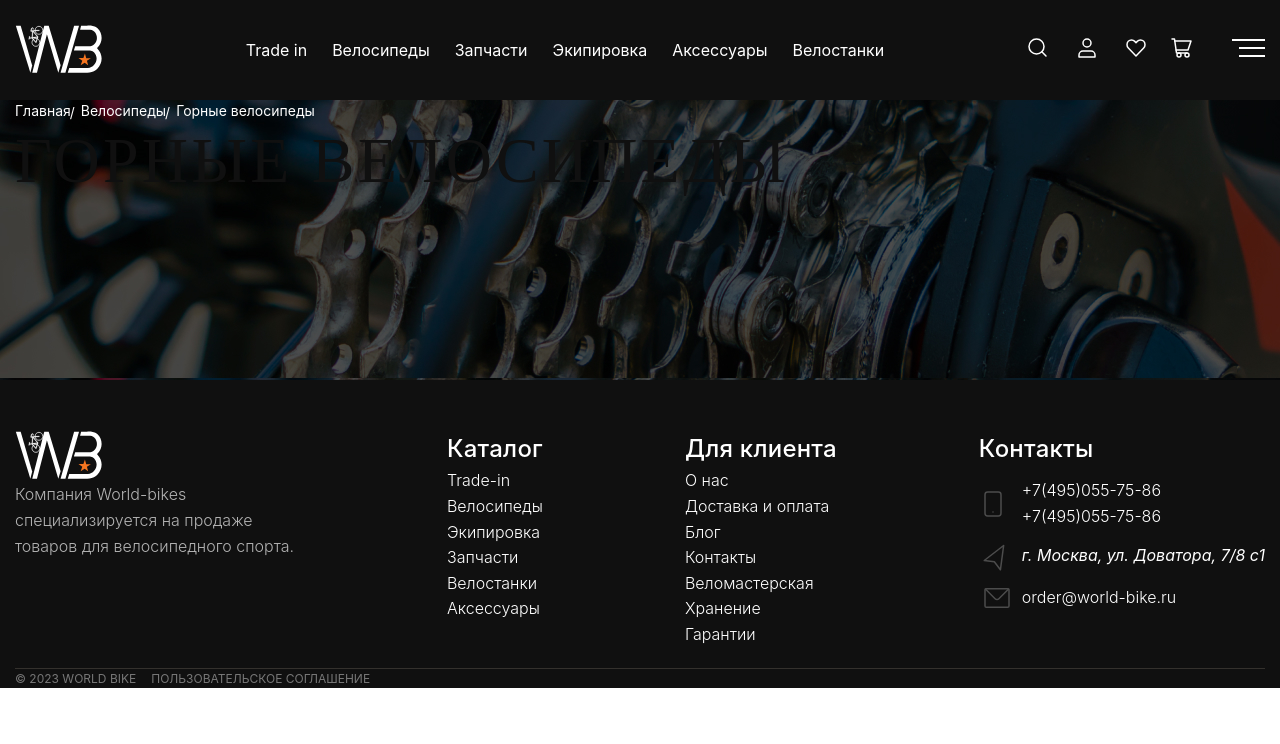
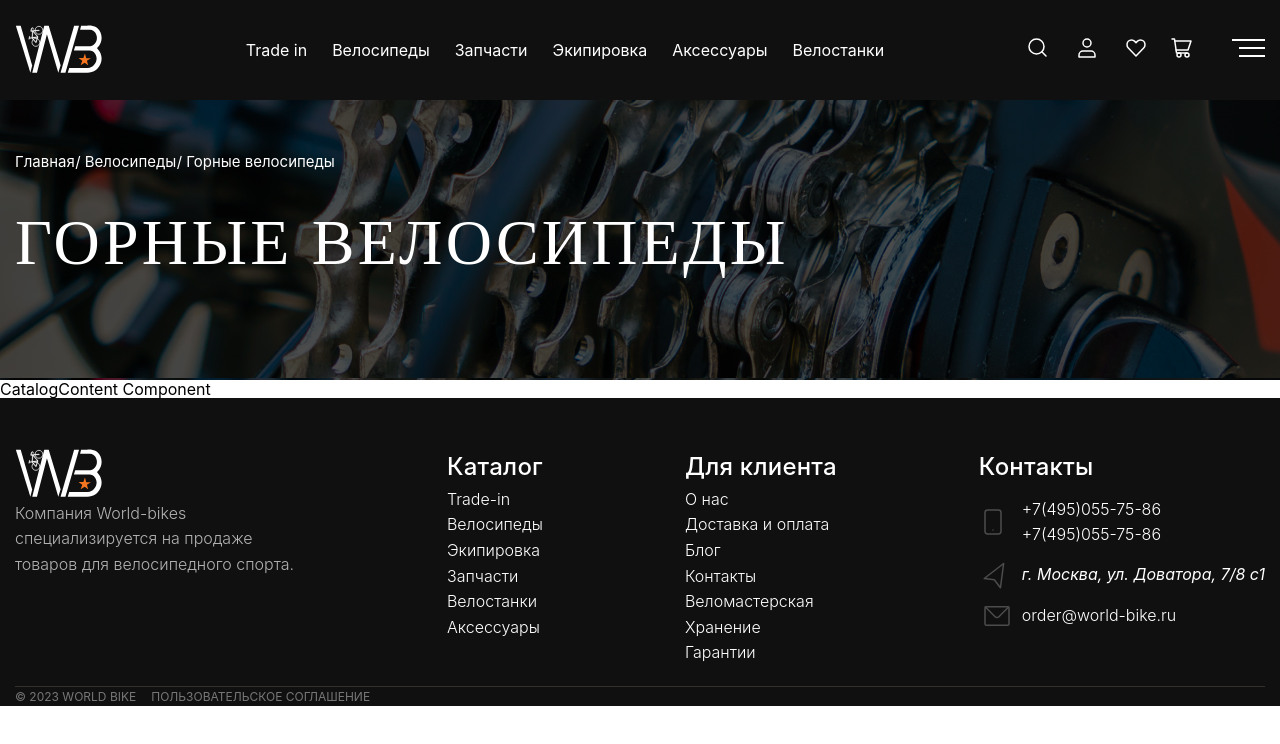
Before and after one commit to Islam-Parchiev/electroVelo, a React app in the folder client/: page /catalog in a window 1280 px wide. Shown: the top 744 px of the page. Built offline with nearby package versions, Linux system fonts and the light colour scheme; a web font is replaced by a local one.

Commit message:
create CatalogMountain

```diff
--- /dev/null
+++ b/client/src/components/CatalogContent/CatalogContent.module.scss
@@ -0,0 +1,3 @@
+.CatalogContent {
+
+}
--- /dev/null
+++ b/client/src/components/CatalogContent/CatalogContent.tsx
@@ -0,0 +1,16 @@
+import React from 'react'
+
+import styles from './CatalogContent.module.scss'
+
+interface CatalogContentProps {}
+
+const CatalogContent:React.FC<CatalogContentProps> = (props) => {
+	const {} = props;
+	return (
+		<div className={styles.CatalogContent}>
+			CatalogContent Component
+		</div>
+	)
+}
+
+export default CatalogContent
--- a/client/src/components/CatalogMountain/CatalogMountain.module.scss
+++ b/client/src/components/CatalogMountain/CatalogMountain.module.scss
@@ -2,7 +2,11 @@
 	height: 280px;
 	background-image: url("../../../public/images/Catalog/bg.jpg");
 	&__wrapper {
-
+		padding-top: 50px;
+		h1 {
+			margin-top: 30px;
+			color:var(--light-color);
+		}
 	}
 }
 .Breadcrumbs {
@@ -12,12 +16,12 @@
 	&__item {
 a {
 		position: relative;
-	font-family: Inter;
-font-weight: 400;
-font-style: normal;
-font-size: 14px;
-line-height: 160%; /* 22.4px */
-		color: var(--white, #FFF);
+		font-family: Inter;
+		font-weight: 400;
+		font-style: normal;
+		font-size: 15px;
+		line-height: 160%; /* 22.4px */
+		color: var(--light-color, #FFF);
 &:hover {
 	color: var(--orange, #F57520);
 }
@@ -28,8 +32,8 @@ line-height: 160%; /* 22.4px */
 a::before{
 			content: "/";
 			position: absolute;
-			right: -4px;
-			top: 0;
+			right: -6px;
+			top: -2px;
 }
 
 
--- a/client/src/components/CatalogMountain/CatalogMountain.tsx
+++ b/client/src/components/CatalogMountain/CatalogMountain.tsx
@@ -23,6 +23,7 @@ const CatalogMountain:React.FC = () => {
 							Горные велосипеды
 							</a>
 						</li>
+
 					</ul>
 					<h1 className="title">Горные велосипеды</h1>
 				</div>
--- a/client/src/pages/Catalog/Catalog.tsx
+++ b/client/src/pages/Catalog/Catalog.tsx
@@ -1,7 +1,8 @@
 import React from 'react'
 
+import Header from '@components/Header/Header'
 import CatalogMountain from '@components/CatalogMountain/CatalogMountain'
-import Header from '@components/Header/Header'
+import CatalogContent from '@components/CatalogContent/CatalogContent';
 
 import styles from './Catalog.module.scss';
 const Catalog:React.FC = () => {
@@ -10,6 +11,7 @@ const Catalog:React.FC = () => {
 			<Header otherClass={styles.CatalogHeader}/>
 			<main className="Catalog">
 				<CatalogMountain/>
+				<CatalogContent/>
 			</main>
 		</>
 	)
```
